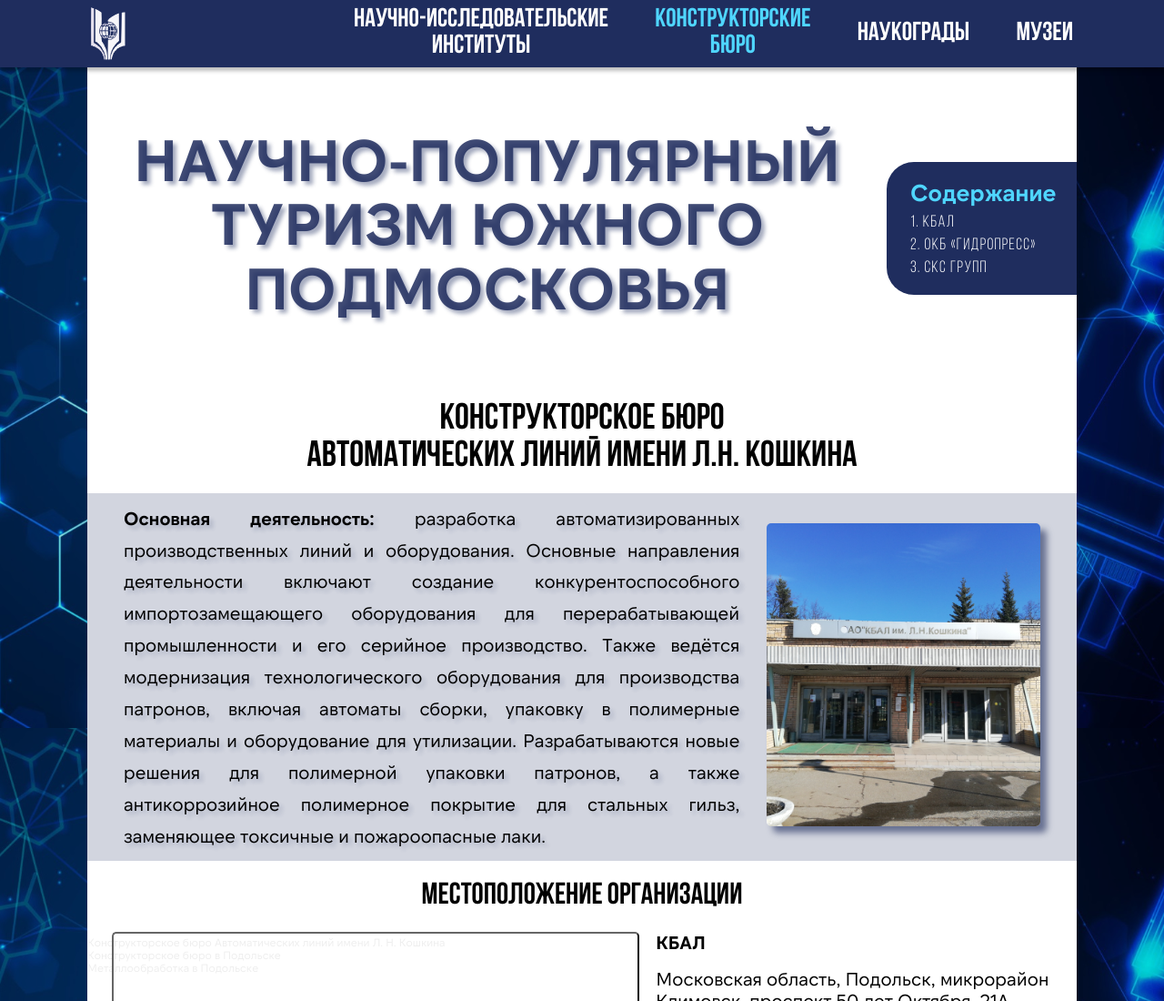
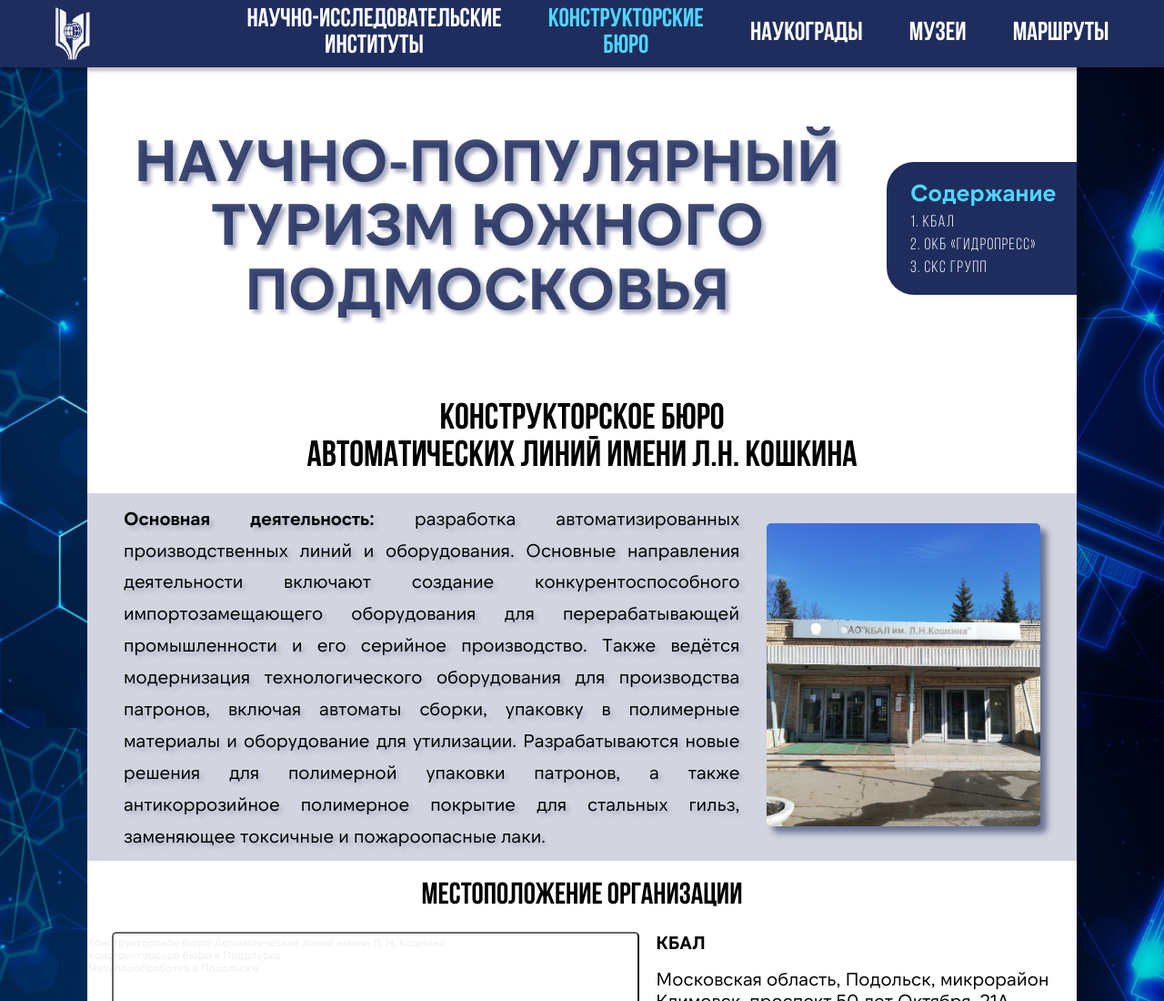
Before and after one commit to KancerLockgat/NPTUP, a plain HTML site: page TourismKB.html in a window 1280 px wide. Shown: the top 1100 px of the page at 91% size. Drawn offline with Linux system fonts and the light colour scheme.

Commit message:
Update TourismKB.html

```diff
--- a/TourismKB.html
+++ b/TourismKB.html
@@ -30,6 +30,9 @@
                     </li>
                     <li>
                         <a href="TourismMuseum.html">Музеи</a>
+                    </li>
+                    <li>
+                        <a href="TourismRoutes.html">Маршруты</a>
                     </li>
                 </ul>
             </nav>
```
